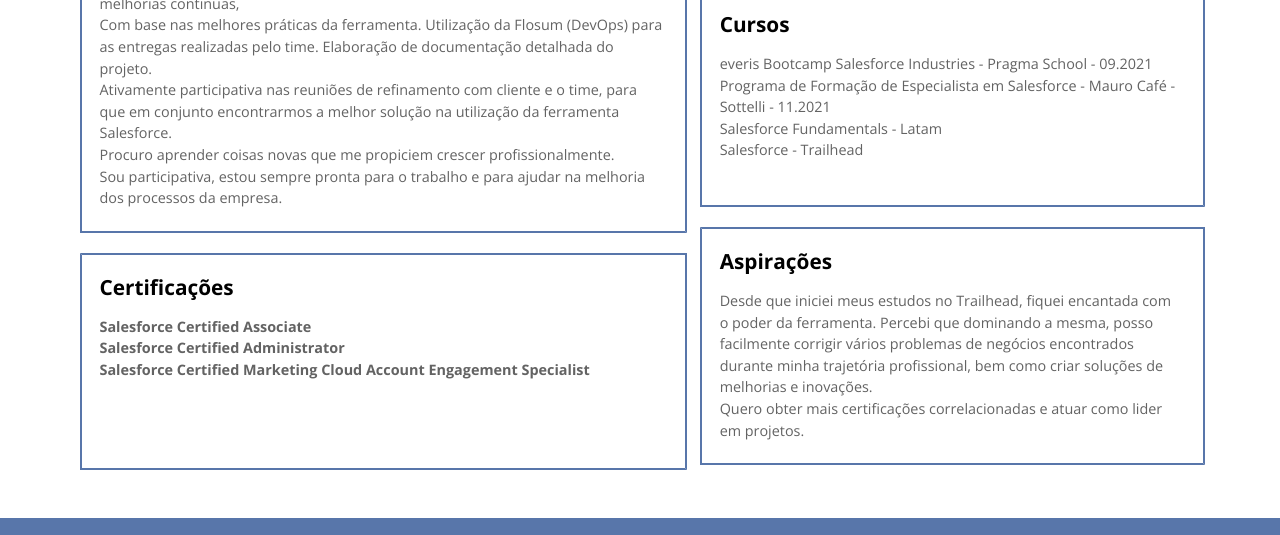
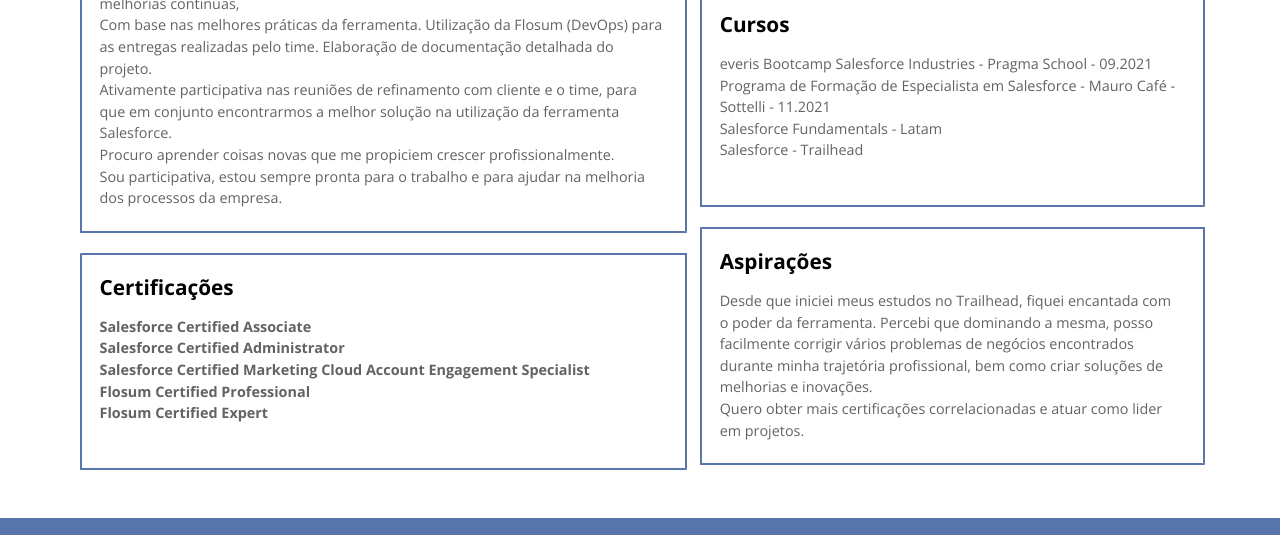
Before and after one commit to Anderson0512/Portifolio-walkiria, a plain HTML site: page index.html in a window 1280 px wide. Shown: the part 901-1436 px from the top of the page. Drawn offline with nearby package versions, Linux system fonts and the light colour scheme.

Commit message:
atualização certificações

```diff
--- a/index.html
+++ b/index.html
@@ -84,6 +84,8 @@
                                 <p><strong>Salesforce Certified Associate</strong></p>
                                 <p><strong>Salesforce Certified Administrator</strong></p>
                                 <p><strong>Salesforce Certified Marketing Cloud Account Engagement Specialist</strong></p>
+                                <p><strong>Flosum Certified Professional</strong></p>
+                                <p><strong>Flosum Certified Expert</strong></p>
                             </ul>
                             <span class="baixo-esquerda"></span>
                         </section>
```
